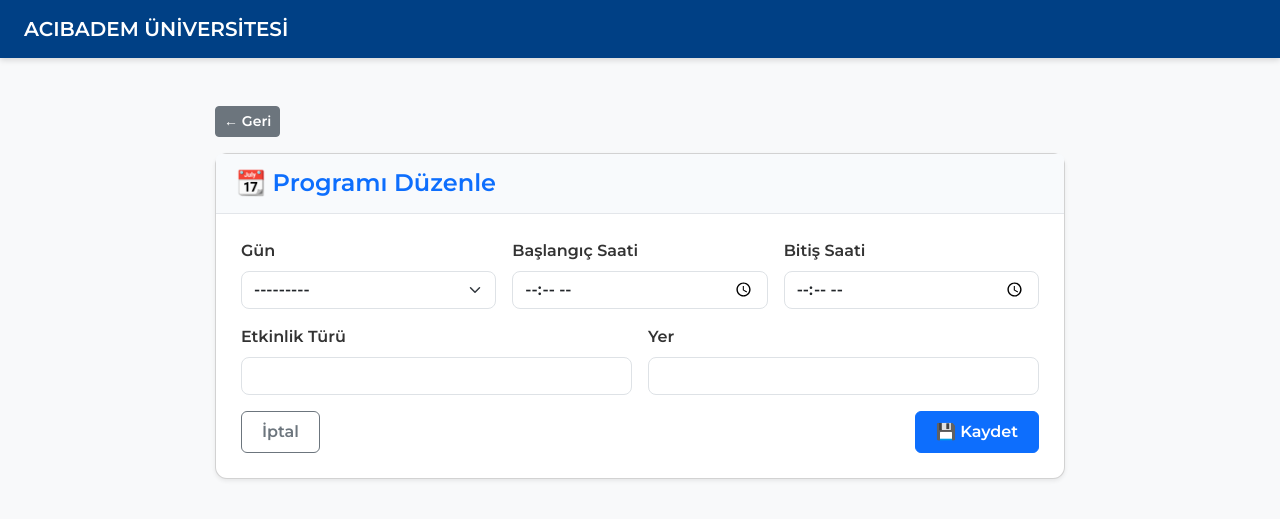
After one commit to EmirhanTopal/popeyes-obs-system, a Django app: template templates/teachers/edit_schedule.html in a window 1280 px wide. The commit adds this page. Shown: the top 519 px of the page. Run offline with Django 5.2, Linux system fonts and the light colour scheme; the template is opened without the code that fills it: values that come from a table or form of the project are taken from there, others are empty; some libraries are stand-ins or nearby versions.

Commit message:
Teacher "Programım" sayfası düzenleme (Teacher Part 7)
Programım sayfasında "Düzenle" ve "Sil" seçenekleri eklendi.

```diff
--- /dev/null
+++ b/static/css/teacher/edit_schedule.css
@@ -0,0 +1,64 @@
+.edit-container {
+    max-width: 850px;
+    margin: 0 auto;
+}
+
+.card {
+    border-radius: 12px;
+}
+
+.card-header {
+    background: #f8fafc;
+    border-bottom: 1px solid #e3e6ea;
+    padding: 15px 20px;
+}
+
+.card-header h4 {
+    font-weight: 600;
+    color: #0d6efd;
+}
+
+.card-body {
+    padding: 25px;
+}
+
+form .form-label {
+    font-weight: 500;
+    color: #333;
+}
+
+.btn-primary {
+    padding: 8px 20px;
+}
+
+.btn-outline-secondary {
+    padding: 8px 20px;
+}
+
+/* Form alanlarına hafif gölge */
+.form-control, .form-select {
+    border-radius: 8px;
+    transition: 0.2s ease-in-out;
+}
+
+.form-control:focus, .form-select:focus {
+    border-color: #0d6efd !important;
+    box-shadow: 0 0 6px rgba(13,110,253,.3);
+}
+
+/* Kart hover efekti */
+.card:hover {
+    transform: translateY(-1px);
+    transition: 0.2s;
+}
+
+/* Mobil uyum */
+@media (max-width: 768px) {
+    .edit-container {
+        padding: 0 10px;
+    }
+
+    .card-body {
+        padding: 15px;
+    }
+}
--- a/teachers/urls.py
+++ b/teachers/urls.py
@@ -13,6 +13,8 @@ urlpatterns = [
 
     # Program yönetimi
     path('schedule/', views.manage_schedule, name='manage_schedule'),
+    path("schedule/<int:pk>/edit/", views.edit_schedule, name="edit_schedule"),
+    path("schedule/<int:pk>/delete/", views.delete_schedule, name="delete_schedule"),
     path('office-hours/', views.manage_office_hours, name='manage_office_hours'),
     path("office_hours/edit/<int:id>/", views.edit_office_hour, name="edit_office_hour"),
     path("office_hours/delete/<int:id>/", views.delete_office_hour, name="delete_office_hour"),
--- /dev/null
+++ b/templates/teachers/edit_schedule.html
@@ -0,0 +1,75 @@
+{% extends "base.html" %}
+{% load widget_tweaks %}
+{% load static %}
+
+{% block extra_css %}
+<link rel="stylesheet" href="{% static 'css/teacher/edit_schedule.css' %}">
+{% endblock %}
+
+{% block content %}
+
+<div class="edit-container py-4">
+
+    <!-- Geri butonu -->
+    <a href="{% url 'teachers:manage_schedule' %}" class="btn btn-secondary btn-sm mb-3">
+        ← Geri
+    </a>
+
+    <div class="card shadow-sm">
+        <div class="card-header">
+            <h4 class="mb-0">📆 Programı Düzenle</h4>
+        </div>
+
+        <div class="card-body">
+
+            <!-- Mesajlar -->
+            {% if messages %}
+                {% for message in messages %}
+                    <div class="alert alert-{{ message.tags }}">{{ message }}</div>
+                {% endfor %}
+            {% endif %}
+
+            <form method="post" class="row g-3">
+                {% csrf_token %}
+
+                <div class="col-md-4">
+                    <label class="form-label">Gün</label>
+                    {{ form.day_of_week|add_class:"form-select" }}
+                </div>
+
+                <div class="col-md-4">
+                    <label class="form-label">Başlangıç Saati</label>
+                    {{ form.start_time|add_class:"form-control" }}
+                </div>
+
+                <div class="col-md-4">
+                    <label class="form-label">Bitiş Saati</label>
+                    {{ form.end_time|add_class:"form-control" }}
+                </div>
+
+                <div class="col-md-6">
+                    <label class="form-label">Etkinlik Türü</label>
+                    {{ form.activity_type|add_class:"form-control" }}
+                </div>
+
+                <div class="col-md-6">
+                    <label class="form-label">Yer</label>
+                    {{ form.location|add_class:"form-control" }}
+                </div>
+
+                <div class="col-12 mt-3 d-flex justify-content-between">
+                    <a href="{% url 'teachers:manage_schedule' %}" class="btn btn-outline-secondary">
+                        İptal
+                    </a>
+
+                    <button type="submit" class="btn btn-primary">
+                        💾 Kaydet
+                    </button>
+                </div>
+
+            </form>
+        </div>
+    </div>
+</div>
+
+{% endblock %}
```
Also changed, not shown: teachers/views.py (+47 -0 lines), templates/teachers/manage_schedule.html (+12 -1 lines).
